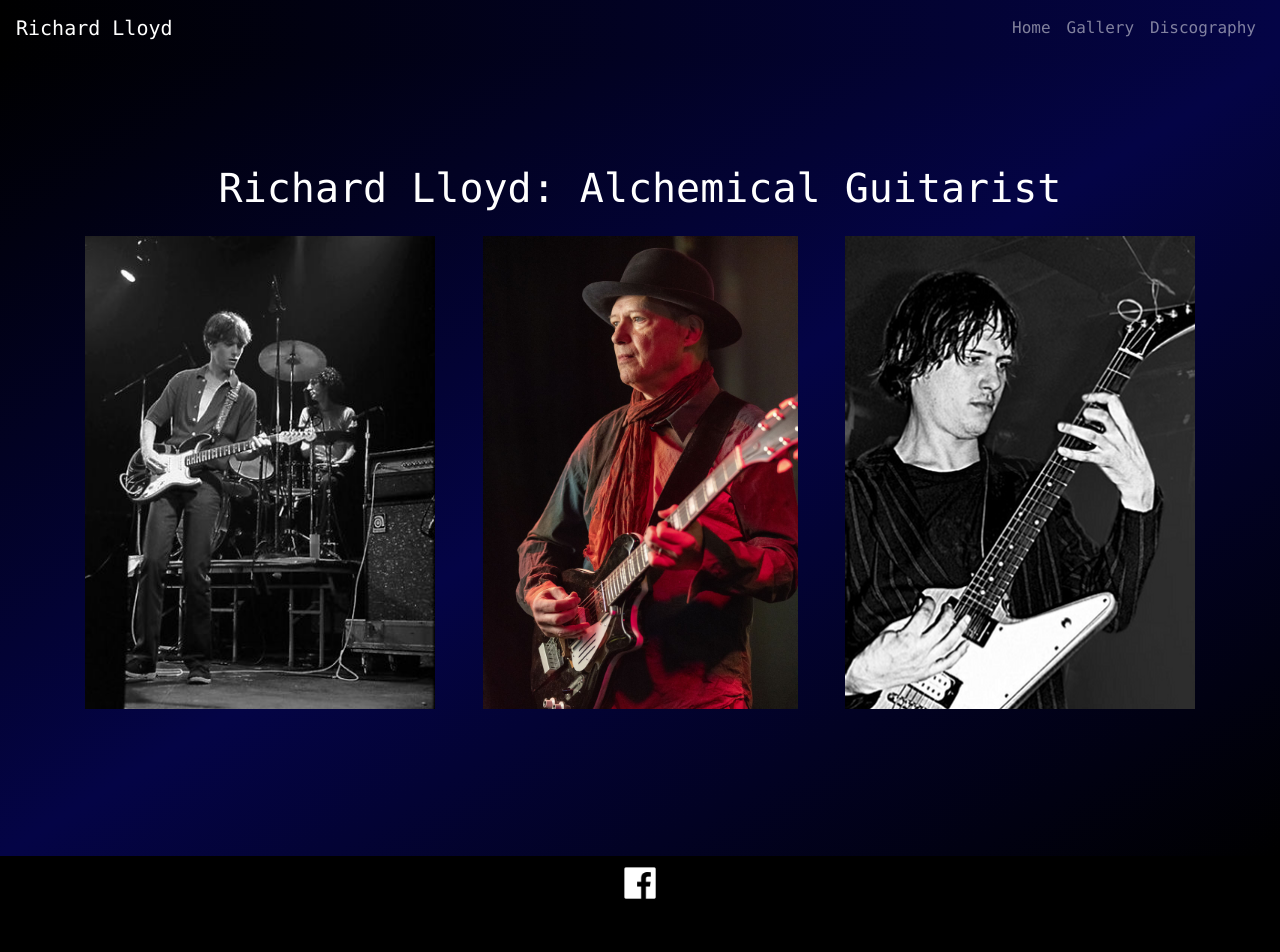
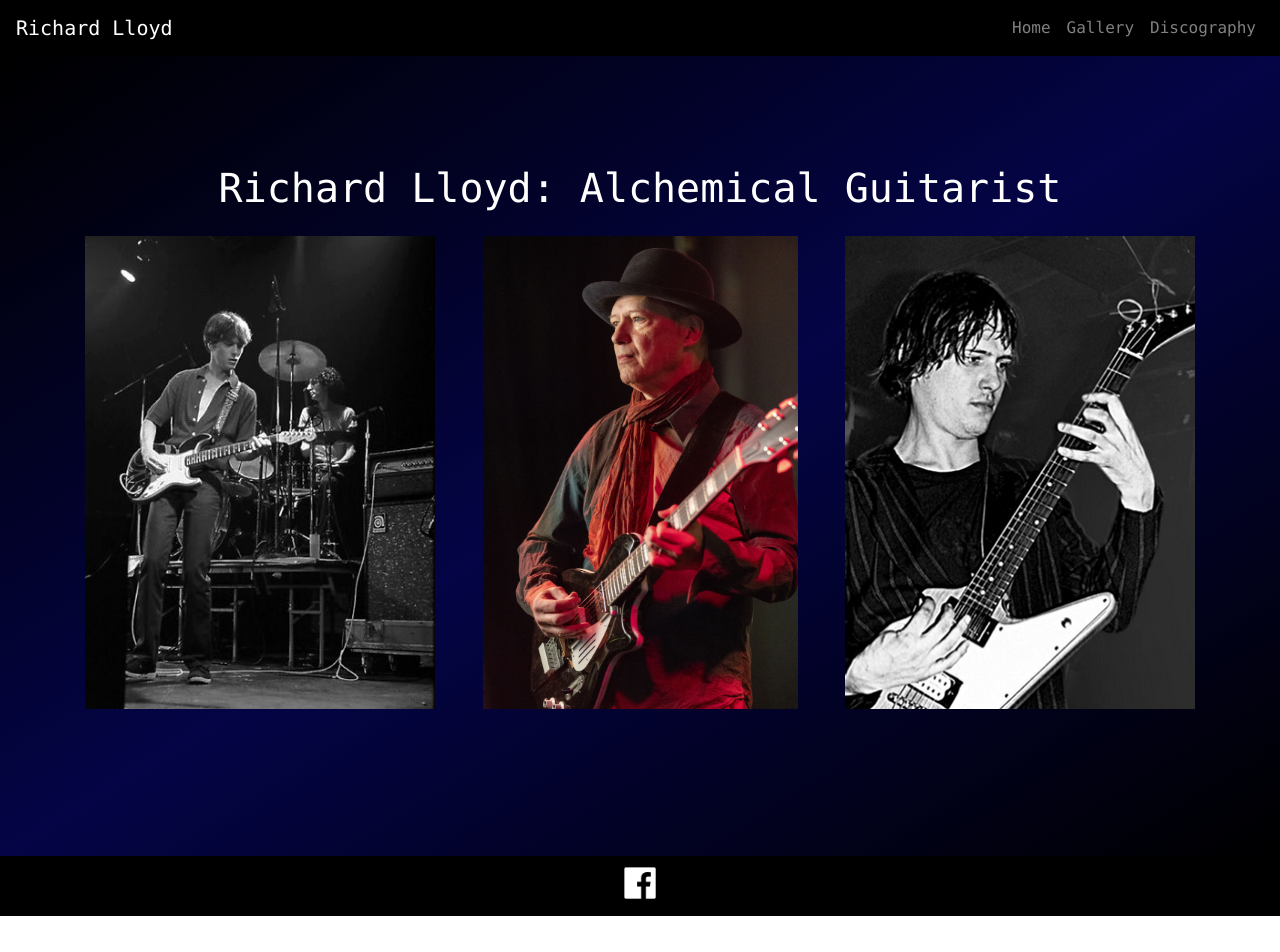
Before and after one commit to blackwellsmith/richard_lloyd, a React (Create React App) app: page / in a window 1280 px wide. Shown: the top 952 px of the page. After the commit the page ends 916 px from the top, so only its background shows below. Built offline with nearby package versions, Linux system fonts and the light colour scheme.

Commit message:
shrunk footer and changed navbar to black

```diff
--- a/src/App.css
+++ b/src/App.css
@@ -3,7 +3,7 @@
 }
 .navbar {
   font-family: "Lucida Console", Monaco, monospace;
-  background-image: linear-gradient(-90deg, rgb(4, 4, 70), black);
+  background-color: black;
 }
 .App-logo {
   height: 10vmin;
@@ -57,5 +57,5 @@
   justify-content: center;
   background-color: black;
   color: white;
-  height: 100px;
+  height: 60px;
 }
```
